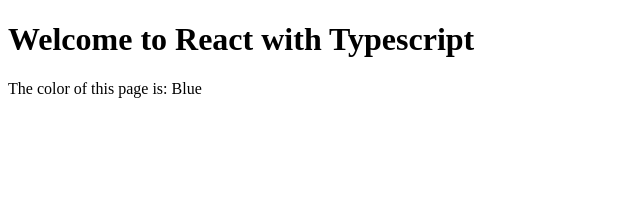
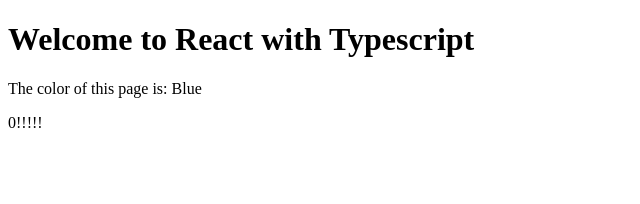
Before and after one commit to Chars4785/test_webpack, a React app: page / in a window 1280 px wide. Shown: the top 204 px of the page, without its empty margins (0-640 px from the left). Built offline with nearby package versions, Linux system fonts and the light colour scheme.

Commit message:
js 파일 테스터

```diff
--- a/src/components/App.tsx
+++ b/src/components/App.tsx
@@ -1,12 +1,14 @@
 import * as React from 'react';
 
 import PageInterface from '../PageInterface';
+import TestComponent from './TestComponent';
 
 class App extends React.Component<PageInterface, {}> {
   render() {
     return (<div>
       <h1>Welcome to React with Typescript</h1>
       <p>The color of this page is: {this.props.color}</p>
+      <TestComponent />
     </div>
     );
   }
--- /dev/null
+++ b/src/components/TestComponent.js
@@ -0,0 +1,12 @@
+import React, { useState } from 'react';
+
+
+export default function TestComponent(){
+    const [ value, setValue] = useState(0)
+
+    return(
+        <div>
+            {value}!!!!!
+        </div>
+    )
+}
```
Also changed, not shown: 1 other file (tests, documents, lock files or other folders).
